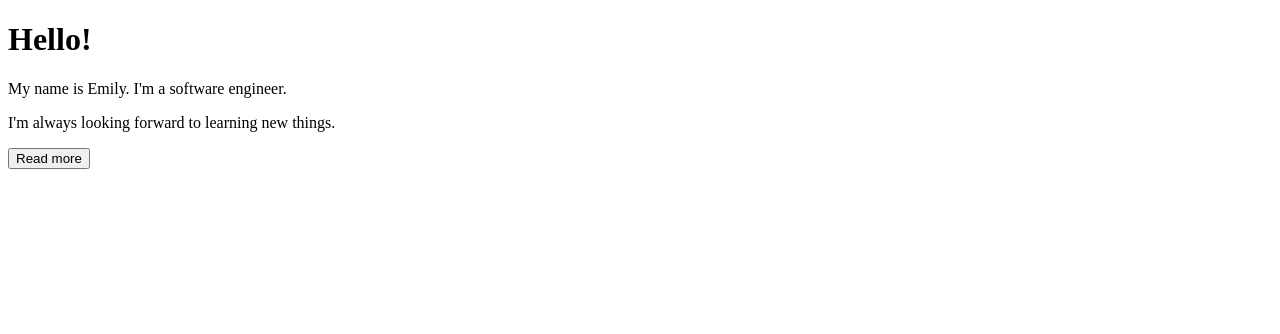
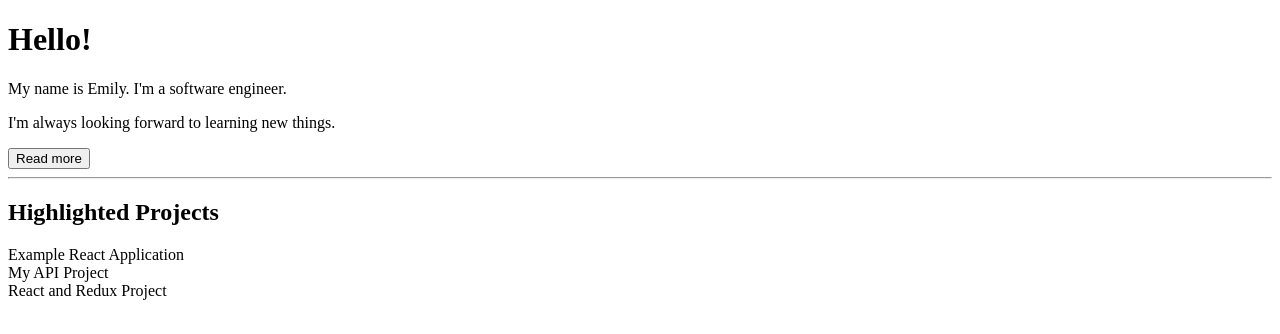
Before and after one commit to ejgann/portfolio, a React (Create React App) app: page / in a window 1280 px wide. Shown: the top 334 px of the page. Built offline with nearby package versions, Linux system fonts and the light colour scheme.

Commit message:
added jsx in projects component file to map over projects array from data file and return projects key/id and title

```diff
--- a/src/App.js
+++ b/src/App.js
@@ -1,4 +1,5 @@
 import React, { Component } from 'react';
+import Projects from './Projects';
 
 class App extends Component {
     state = { displayBio: false };
@@ -30,6 +31,8 @@
                     </div>
                     )
                 }
+                <hr />
+                <Projects />
             </div>
         )
     }
--- a/src/Projects.js
+++ b/src/Projects.js
@@ -6,7 +6,18 @@
         return (
             <div>
                 <h2>Highlighted Projects</h2>
+                <div>
+                    {
+                        PROJECTS.map(PROJECT => {
+                            return (
+                                <div key={PROJECT.id}>{PROJECT.title}</div>
+                            );
+                        })
+                    }
+                </div>
             </div>
         )
     }
 }
+
+export default Projects;
```
